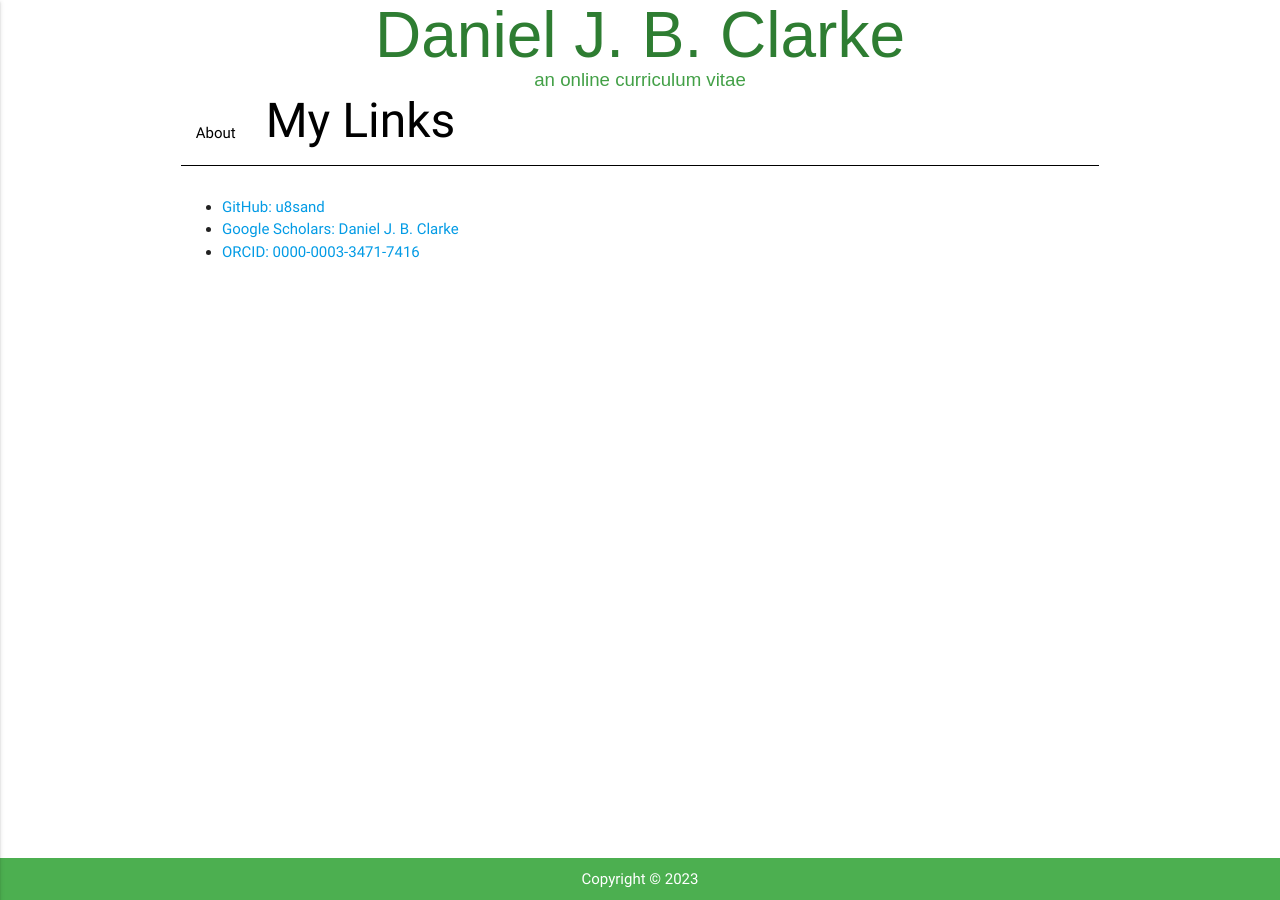
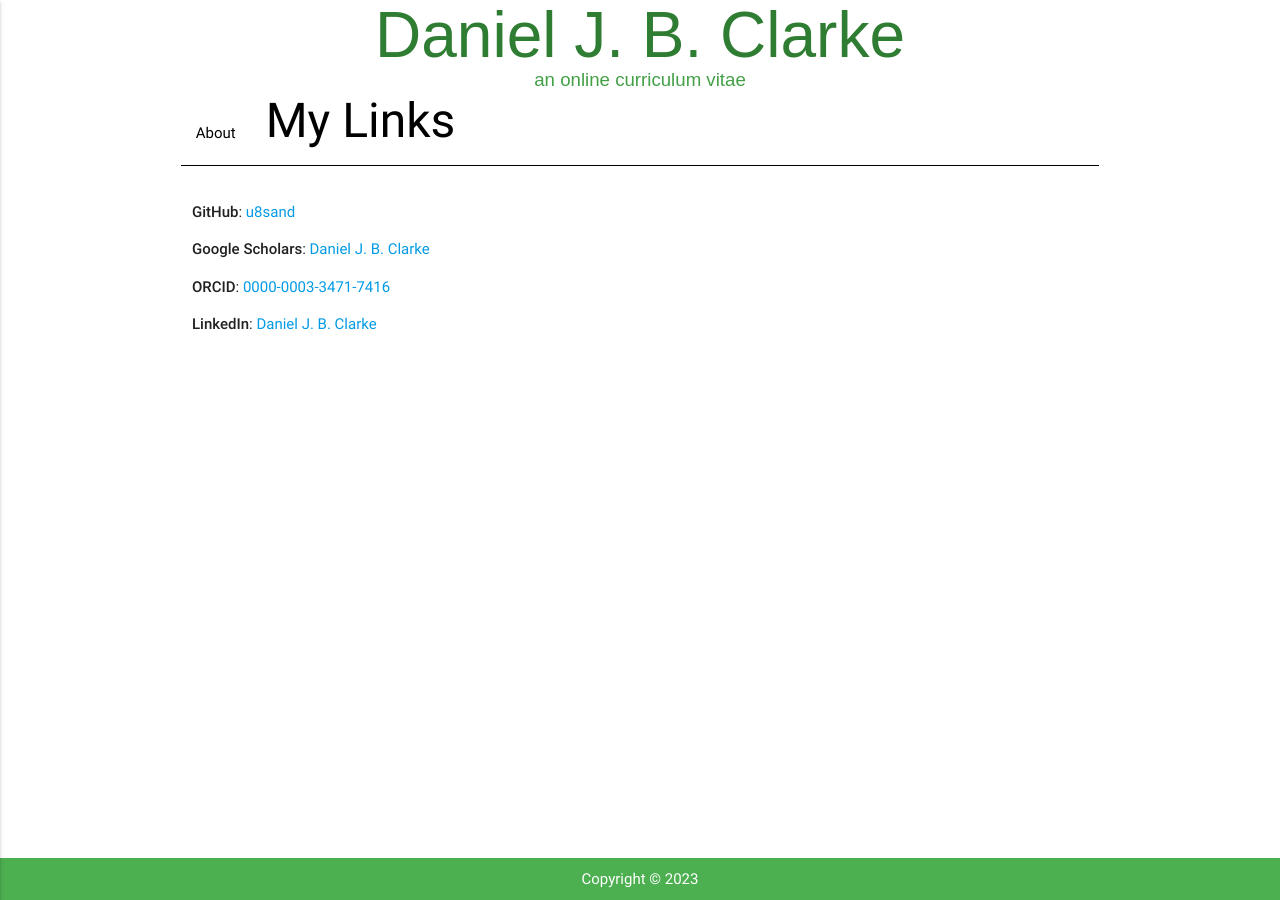
Before and after one commit to u8sand/u8sand.github.io, a Jekyll site: the page built from 05-links.md, in a window 1280 px wide. Built offline with Jekyll 4.4.1, drawn with Linux system fonts in a browser that asks for light colours; nearby versions of some CDN libraries.

Commit message:
Update link formatting & add LinkedIn

```diff
--- a/05-links.md
+++ b/05-links.md
@@ -5,6 +5,10 @@ permalink: /links/
 nav: true
 ---
 
-- [GitHub: u8sand](https://github.com/u8sand)
-- [Google Scholars: Daniel J. B. Clarke](https://scholar.google.com/citations?user=y8-c7TkAAAAJ)
-- [ORCID: 0000-0003-3471-7416](https://orcid.org/0000-0003-3471-7416)
+**GitHub**: [u8sand](https://github.com/u8sand)
+
+**Google Scholars**: [Daniel J. B. Clarke](https://scholar.google.com/citations?user=y8-c7TkAAAAJ)
+
+**ORCID**: [0000-0003-3471-7416](https://orcid.org/0000-0003-3471-7416)
+
+**LinkedIn**: [Daniel J. B. Clarke](https://www.linkedin.com/in/danieljbclarke/)
```
